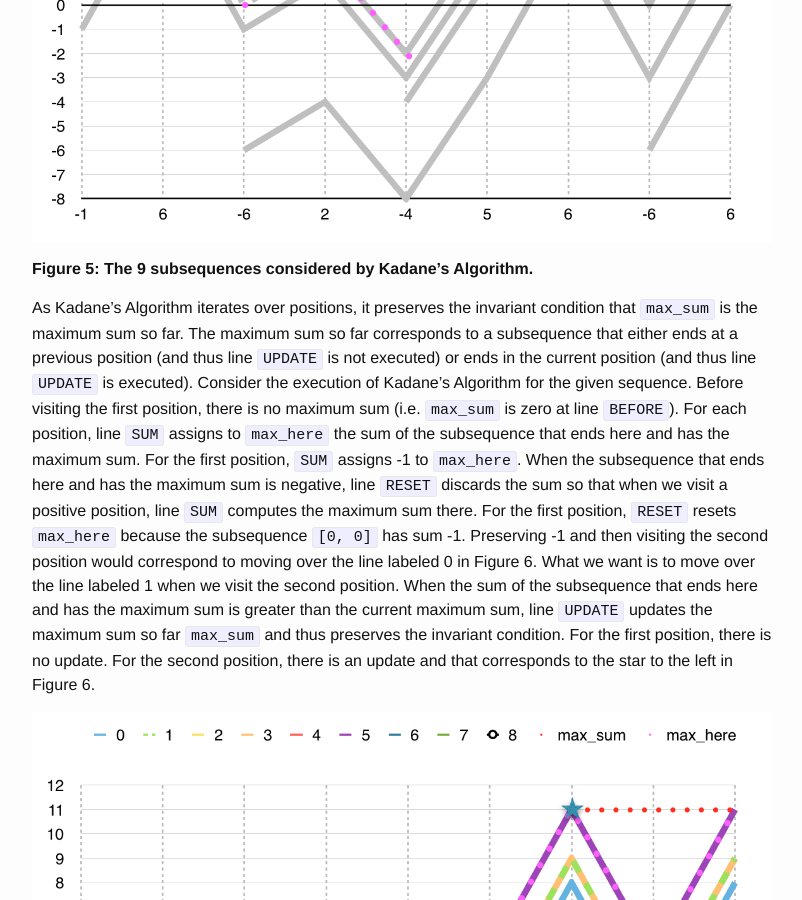
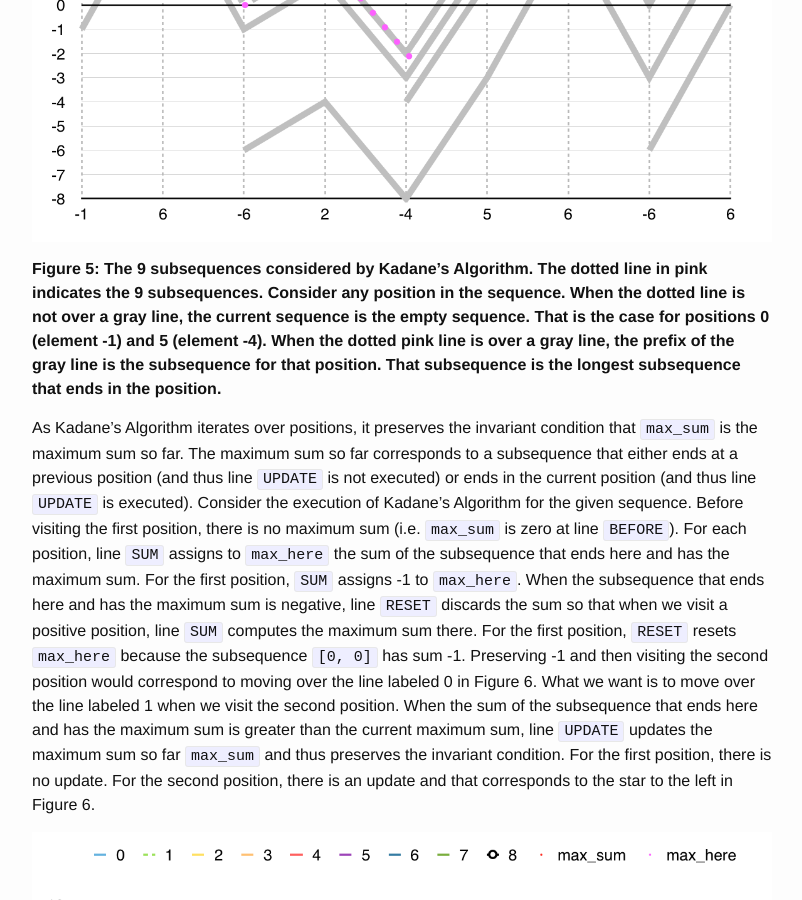
Before and after one commit to mrrusof/mrrusof.github.io, a Jekyll site: the page built from _posts/2016-03-05-jill-rides-again.markdown, in a window 1280 px wide and 900 px high, scrolled down 6624 px. Shown: the whole window, without its empty margins (238-1040 px from the left). Built offline with Jekyll 4.4.1, drawn with Linux system fonts in a browser that asks for light colours; comment, search, counter and statistics services are not loaded.

````diff
--- a/_posts/2016-03-05-jill-rides-again.markdown
+++ b/_posts/2016-03-05-jill-rides-again.markdown
@@ -76,19 +76,19 @@ segments, choose the segment that begins with the earliest stop
 (lowest `i`).
 For each route `r` in the input file, print a line in the form:
 
-```asciidoc
+{% highlight asciidoc %}
 The nicest part of route r is between stops i and j
-```
+{% endhighlight %}
 
 However, if the maximal sum is not positive, your program should print:
 
-```asciidoc
+{% highlight asciidoc %}
 Route r has no nice parts
-```
+{% endhighlight %}
 
 ## Sample Input
 
-```asciidoc
+{% highlight asciidoc %}
 3
 3
   -1
@@ -107,15 +107,15 @@ Route r has no nice parts
   -2
   -3
   -4
-```
+{% endhighlight %}
 
 ## Sample Output
 
-```asciidoc
+{% highlight asciidoc %}
 The nicest part of route 1 is between stops 2 and 3
 The nicest part of route 2 is between stops 3 and 9
 Route 3 has no nice parts
-```
+{% endhighlight %}
 
 # Analysis
 
@@ -133,13 +133,13 @@ For example, consider the following sequence.
 The maximum sum for the sequence is positive and is 11.
 The maximum sum corresponds to subsequences A and B.
 
-```asciidoc
+{% highlight asciidoc %}
  -1   6  -6   2  -4   5   6  -6   6
                      -------
                         A
                      ---------------
                             B
-```
+{% endhighlight %}
 
 
 A straightforward solution consists of computing the sum for each
@@ -188,7 +188,7 @@ sum of each subsequence that starts there by means of loop `END`.
 For example, when the start position is the first position (`i = 0`),
 the solution computes the sum of the following subsequences.
 
-```asciidoc
+{% highlight asciidoc %}
           -1   6  -6   2  -4   5   6  -6   6
 [0, 0]   ----
 [0, 1]   --------
@@ -199,7 +199,7 @@ the solution computes the sum of the following subsequences.
 [0, 6]   ----------------------------
 [0, 7]   --------------------------------
 [0, 8]   ------------------------------------
-```
+{% endhighlight %}
 
 The solution selects the maximum sum `max_sum` after computing the sum
 for each subsequence.  The following graph illustrates how the
@@ -282,7 +282,7 @@ position and has the maximum sum (i.e. `max_here`).
 
 ![Figure 5](/assets/2016-03-05-jill-rides-again-max_here.png)
 
-**Figure 5: The 9 subsequences considered by Kadane's Algorithm.**
+**Figure 5: The 9 subsequences considered by Kadane's Algorithm. The dotted line in pink indicates the 9 subsequences. Consider any position in the sequence. When the dotted line is not over a gray line, the current sequence is the empty sequence. That is the case for positions 0 (element -1) and 5 (element -4). When the dotted pink line is over a gray line, the prefix of the gray line is the subsequence for that position. That subsequence is the longest subsequence that ends in the position.**
 
 As Kadane's Algorithm iterates over positions, it preserves the
 invariant condition that `max_sum` is the maximum sum so far.  The
````
Also changed, not shown: _posts/2016-02-14-adjacent-coins.markdown (+6 -6 lines), _posts/2016-02-19-captured-wise-men.markdown (+10 -10 lines).
